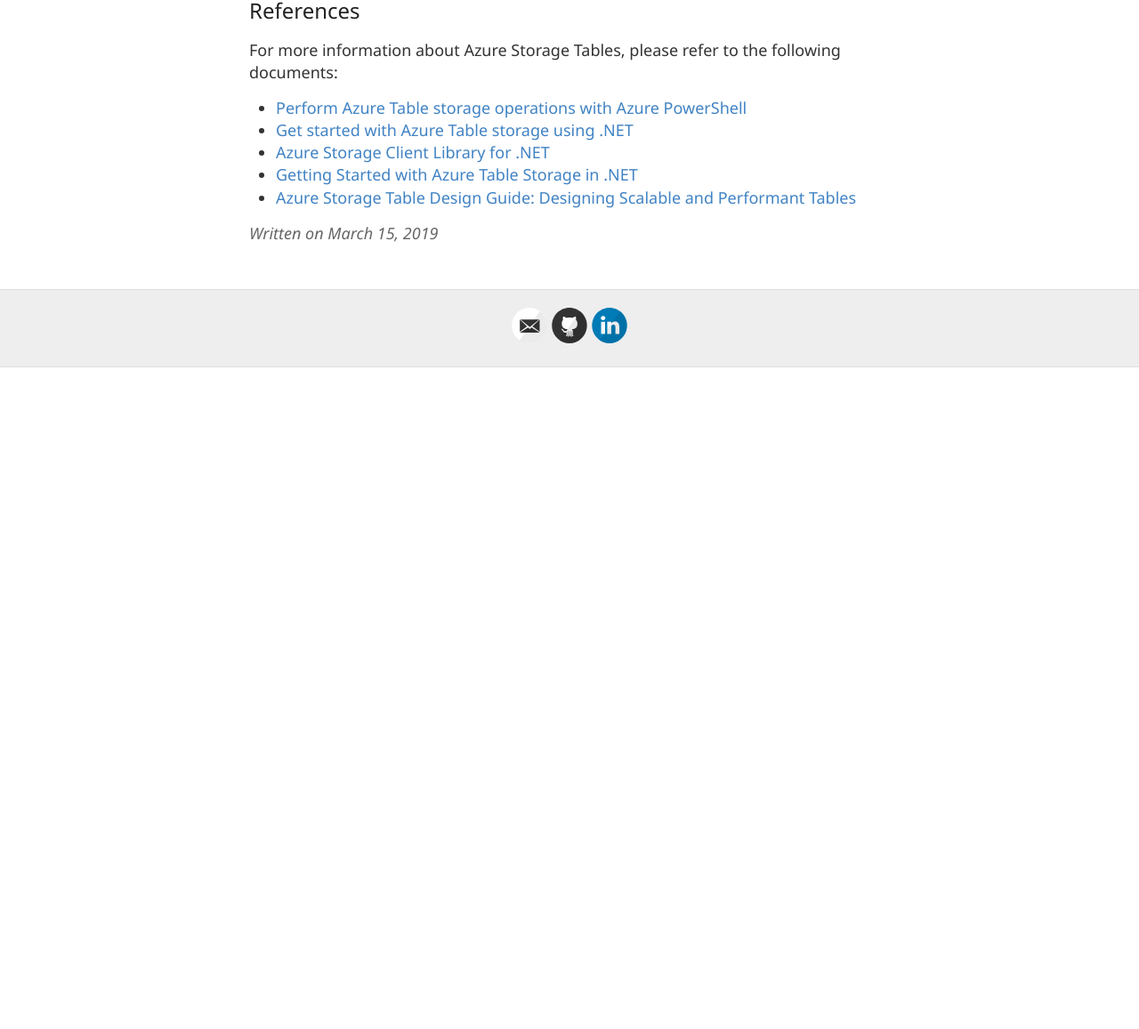
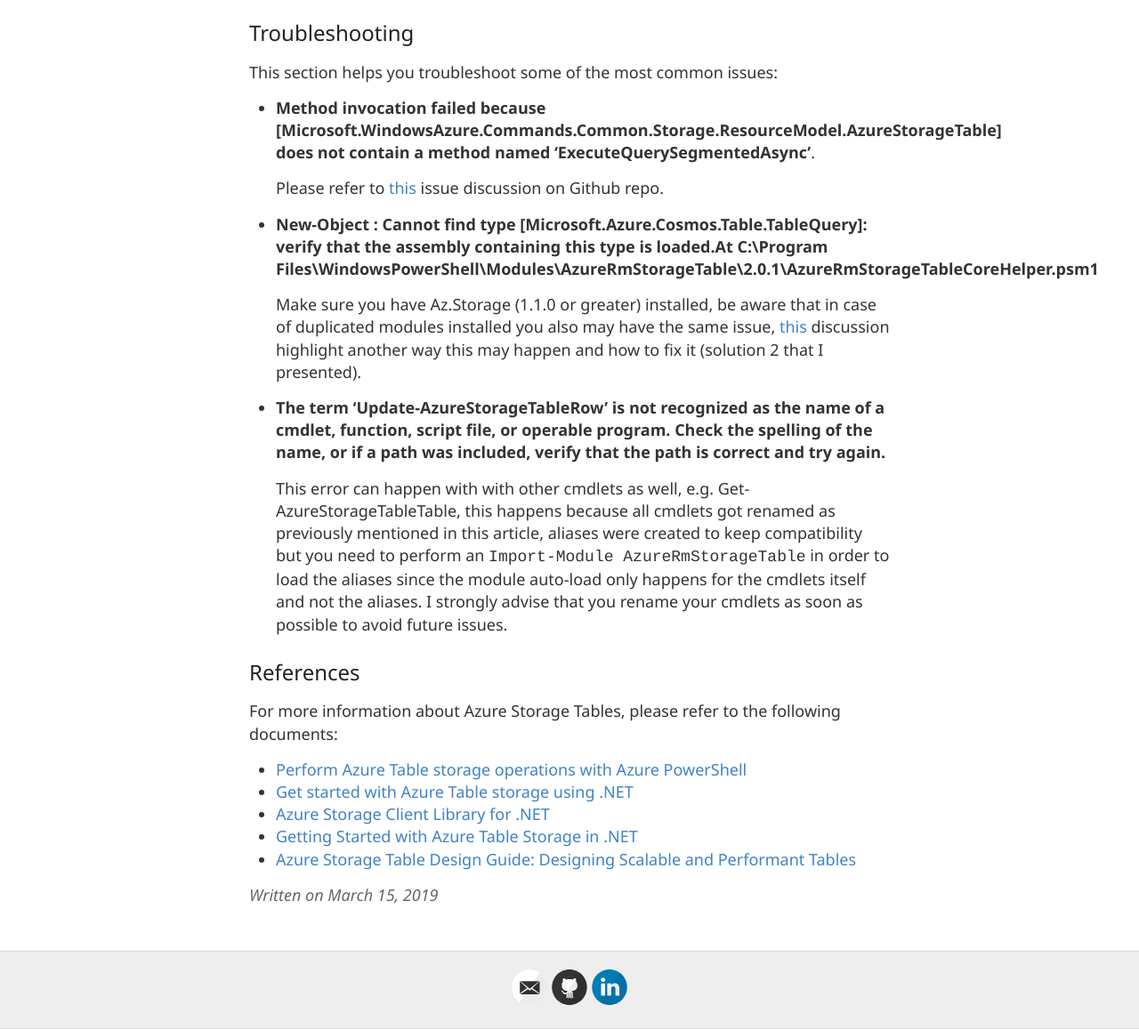
Before and after one commit to paulomarquesc/paulomarquesc.github.io, a Jekyll site: the page built from _posts/2019-3-15-working-with-azure-storage-tables-from-powershell.md, in a window 1280 px wide and 1400 px high, scrolled down 13866 px, cut to the strip 243-1400 px from the top of the window. Shown: the whole strip at 89% size. Built offline with Jekyll 4.4.1, drawn with Linux system fonts in a browser that asks for light colours; some web fonts are replaced; comment, search, counter and statistics services are not loaded; before the commit the page ends 14522 px from its top, so only the background shows below that.

Commit message:
adding troubleshooting section

```diff
--- a/_posts/2019-3-15-working-with-azure-storage-tables-from-powershell.md
+++ b/_posts/2019-3-15-working-with-azure-storage-tables-from-powershell.md
@@ -23,6 +23,7 @@ Topics covered in this blog post:
   * [Retrieving Rows/Entities](#retrieving)
   * [Updating an entity](#updating)
   * [Deleting rows/entities](#deleting)
+* [Troubleshooting](#troubleshooting)
 * [References](#references)
 
 ## Updates<a name="updates"></a>
@@ -257,6 +258,22 @@ Result
 
 {% gist paulomarquesc/16311d57908ab06ebc866233bce92bc2 %}
 
+## Troubleshooting<a name="troubleshooting"></a>
+
+This section helps you troubleshoot some of the most common issues:
+
+* **Method invocation failed because [Microsoft.WindowsAzure.Commands.Common.Storage.ResourceModel.AzureStorageTable] does not contain a method named 'ExecuteQuerySegmentedAsync'**.
+
+    Please refer to [this](https://github.com/paulomarquesc/AzureRmStorageTable/issues/30) issue discussion on Github repo.
+
+* **New-Object : Cannot find type [Microsoft.Azure.Cosmos.Table.TableQuery]: verify that the assembly containing this type is loaded.At C:\Program Files\WindowsPowerShell\Modules\AzureRmStorageTable\2.0.1\AzureRmStorageTableCoreHelper.psm1**
+
+    Make sure you have Az.Storage (1.1.0 or greater) installed, be aware that in case of duplicated modules installed you also may have the same issue, [this](https://github.com/paulomarquesc/AzureRmStorageTable/issues/30) discussion highlight another way this may happen and how to fix it (solution 2 that I presented).
+
+* **The term 'Update-AzureStorageTableRow' is not recognized as the name of a cmdlet, function, script file, or operable program. Check the spelling of the name, or if a path was included, verify that the path is correct and try again.**
+
+    This error can happen with with other cmdlets as well, e.g. Get-AzureStorageTableTable, this happens because all cmdlets got renamed as previously mentioned in this article, aliases were created to keep compatibility but you need to perform an `Import-Module AzureRmStorageTable` in order to load the aliases since the module auto-load only happens for the cmdlets itself and not the aliases. I strongly advise that you rename your cmdlets as soon as possible to avoid future issues.
+
 ## References<a name="references"></a>
 
 For more information about Azure Storage Tables, please refer to the following documents:
```
